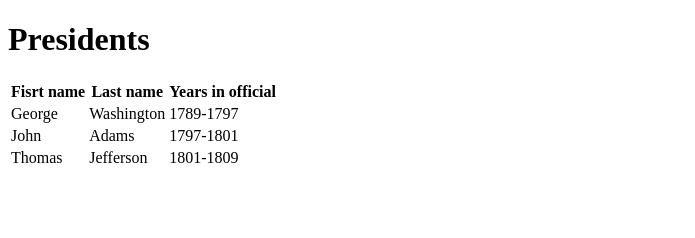
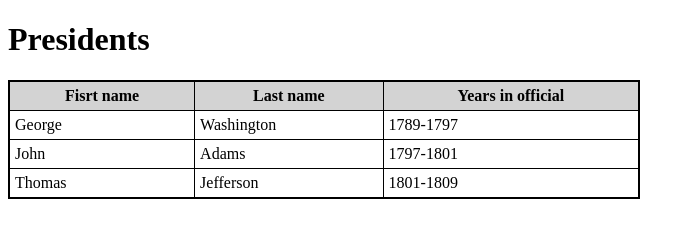
Before and after one commit to jezabrandt/cs50, a plain HTML site: page lecture0/table.html in a window 1280 px wide. Shown: the whole page, without its empty margins (0-695 px from the left). Drawn offline with Linux system fonts and the light colour scheme.

Commit message:
Added another line

```diff
--- a/lecture0/table.html
+++ b/lecture0/table.html
@@ -2,10 +2,32 @@
 <html>
 <head>
     <title>table tags</title>
+    <style >
+        table {
+            border: 2px solid black;
+            border-collapse: collapse;
+            width: 50%;
+
+
+        }
+
+        th, td {
+            border: 1px solid black;
+            padding: 5px;
+
+
+        }
+
+        th {
+            background: lightgray;
+        }
+
+    </style>
 </head>
 <body>
 <h1>Presidents</h1>
 <table>
+
     <tr>
         <th>Fisrt name</th>
         <th>Last name</th>
```
Also changed, not shown: lecture0/size.html (+3 -1 lines), lecture1/index.html (+1 -0 lines).
